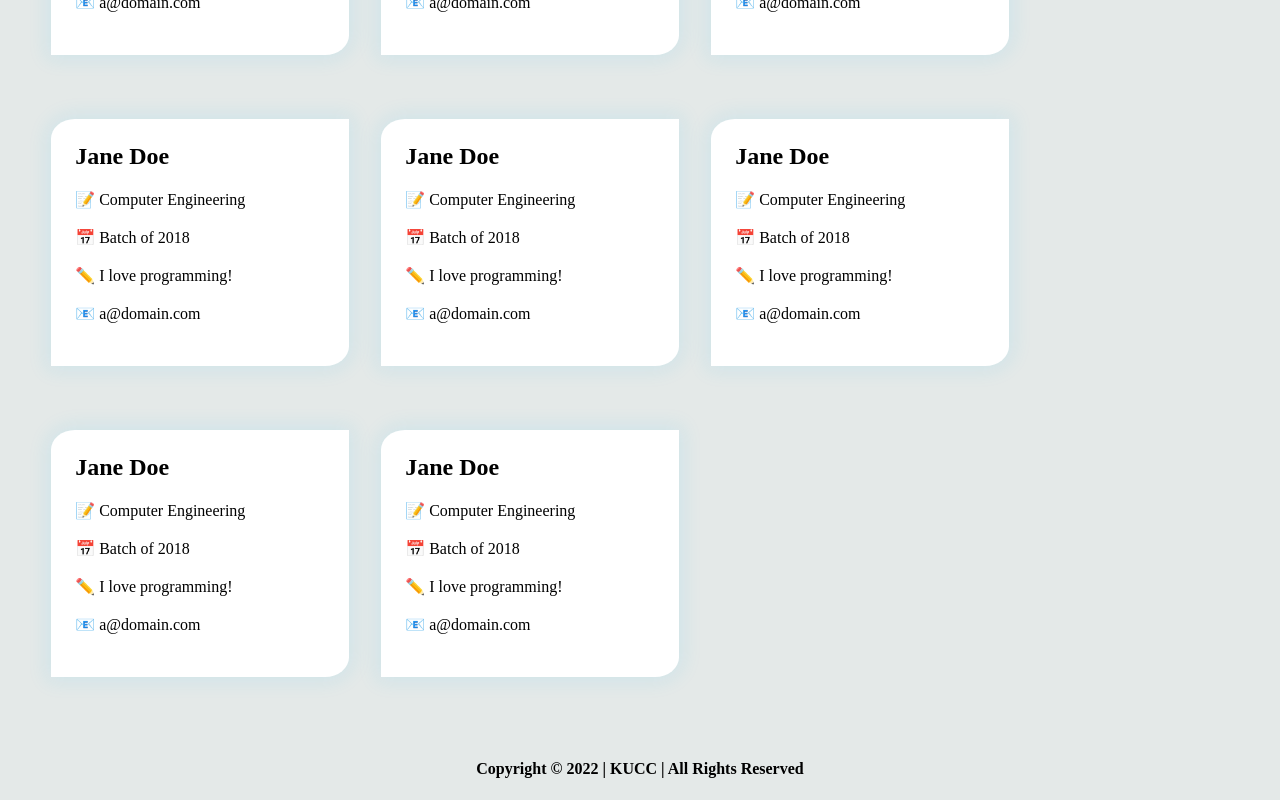
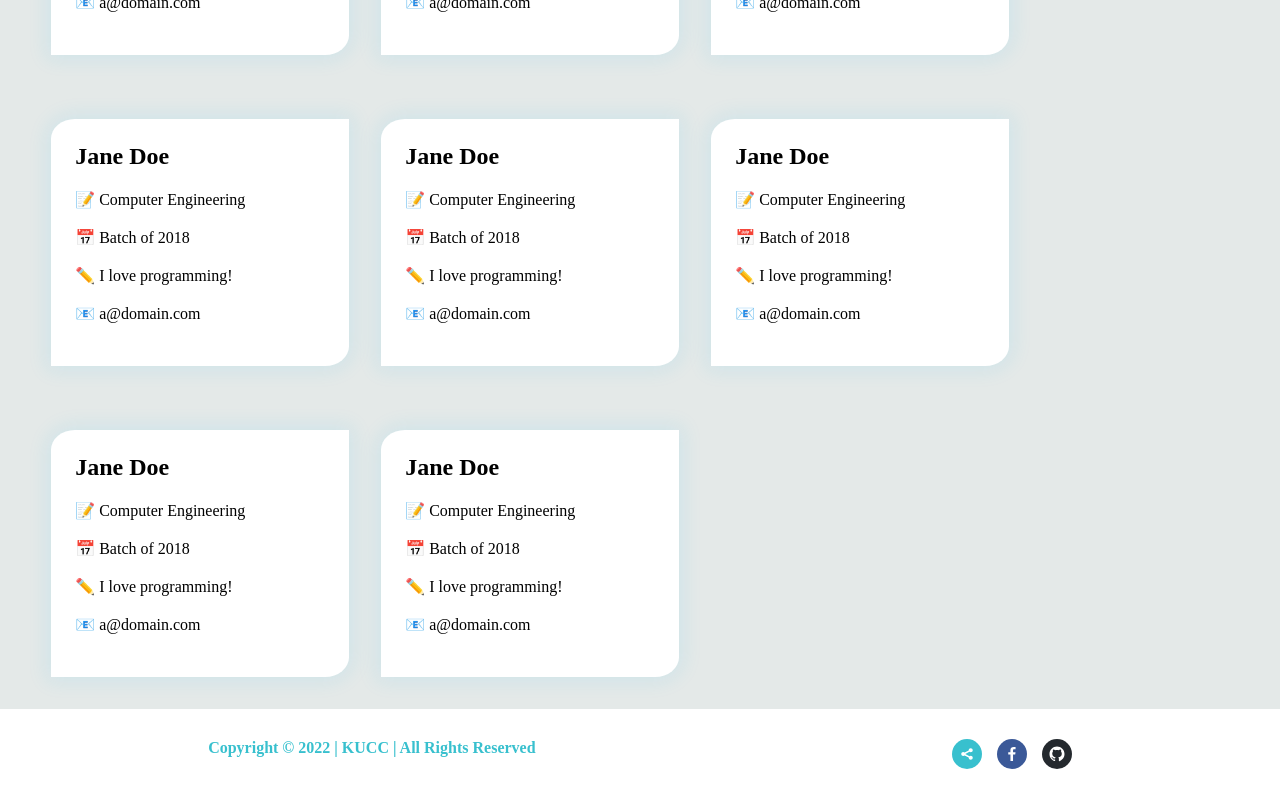
Before and after one commit to kucc1997/git-github-workshop-2022, a React (Create React App) app: page / in a window 1280 px wide. Shown: the part 1012-1812 px from the top of the page. Built offline with nearby package versions, Linux system fonts and the light colour scheme.

Commit message:
add footer

```diff
--- a/package.json
+++ b/package.json
@@ -9,6 +9,7 @@
     "react": "^17.0.2",
     "react-dom": "^17.0.2",
     "react-scripts": "5.0.0",
+    "react-social-icons": "^5.8.0",
     "web-vitals": "^2.1.4"
   },
   "scripts": {
--- a/src/components/Footer.js
+++ b/src/components/Footer.js
@@ -1,10 +1,26 @@
 import React from "react";
 import "../css/UserCard.css";
+import { SocialIcon } from "react-social-icons";
 
 const Footer = () => {
   return (
     <div className="footer">
       <p> Copyright &copy; 2022 | KUCC | All Rights Reserved</p>
+      <div className="socials">
+        <SocialIcon
+          url="http://kucc.ku.edu.np/"
+          bgColor="#38c0ce"
+          style={{ height: 30, width: 30, marginRight: "15px" }}
+        />
+        <SocialIcon
+          url="https://www.facebook.com/kucc1997"
+          style={{ height: 30, width: 30, marginRight: "15px" }}
+        />
+        <SocialIcon
+          url="https://github.com/kucc1997"
+          style={{ height: 30, width: 30 }}
+        />
+      </div>
     </div>
   );
 };
--- a/src/css/App.css
+++ b/src/css/App.css
@@ -3,6 +3,7 @@
   padding: 0;
 }
 .App {
+  position: relative;
   background-color: #e4e9e8;
   min-height: 100vh;
   min-width: 100%;
--- a/src/css/UserCard.css
+++ b/src/css/UserCard.css
@@ -30,10 +30,16 @@
 }
 
 .footer {
-  bottom: 0;
-  left: 0;
+  display: flex;
+  justify-content: space-around;
+  position: absolute;
+  bottom: -80px;
   width: 100%;
-  height: 40px;
+  height: 50px;
   text-align: center;
   font-weight: 800;
 }
+
+.footer p {
+  color: #38c0ce;
+}
```
Also changed, not shown: 1 other file (tests, documents, lock files or other folders).
